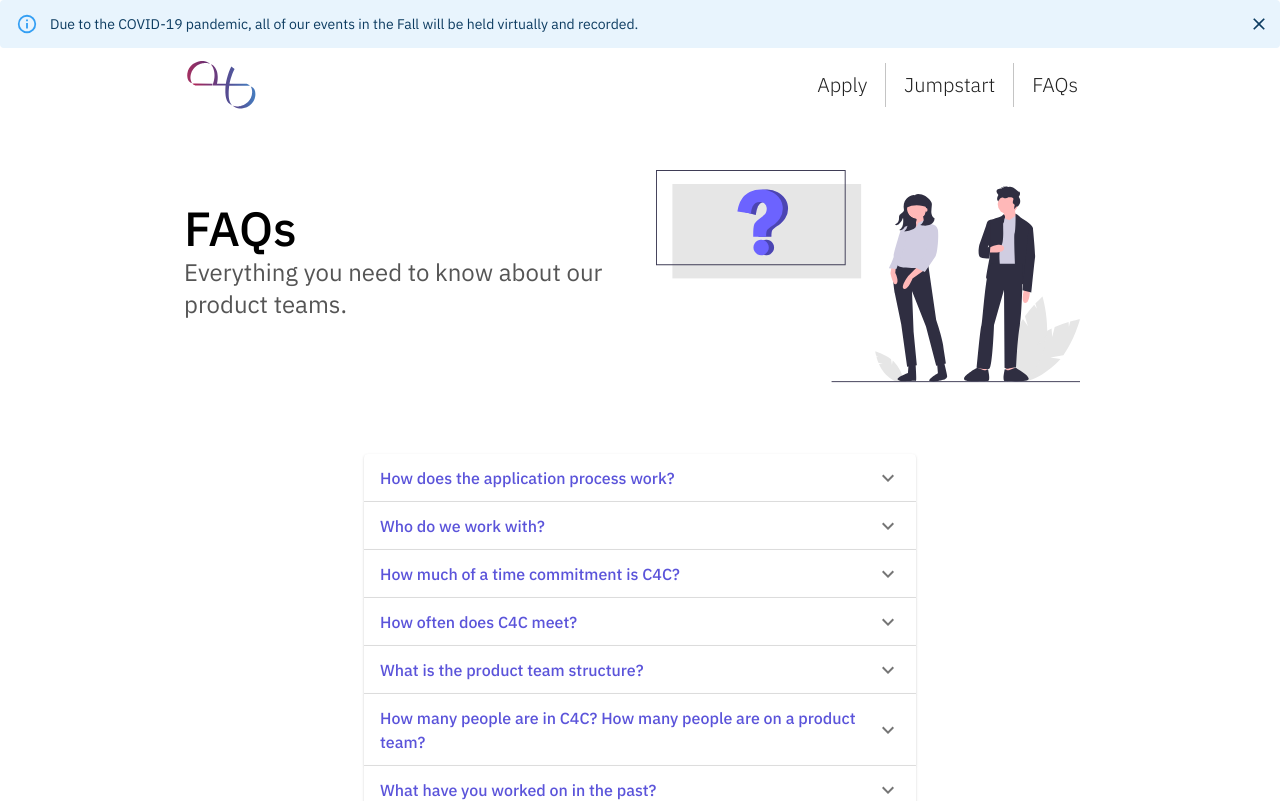
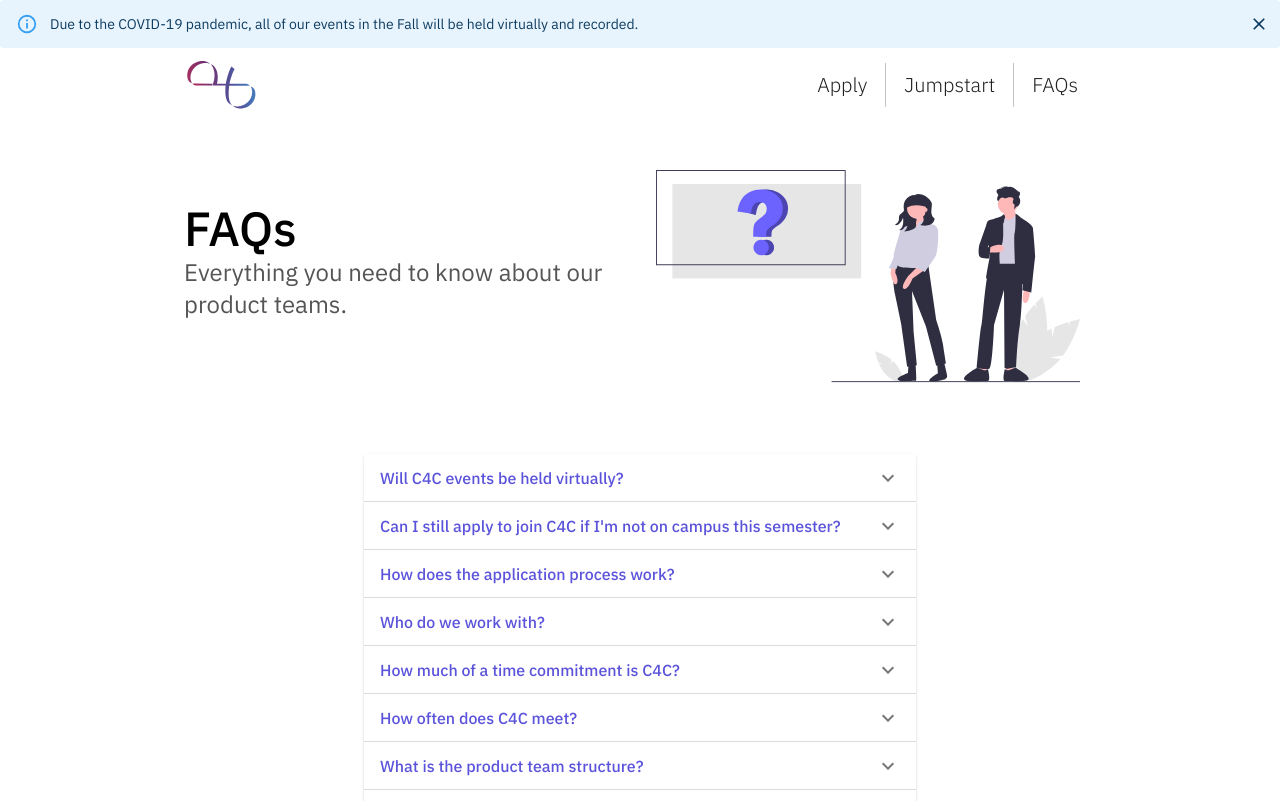
Before and after one commit to Code-4-Community/c4cneu.com, a React (Create React App) app: page /faq in a window 1280 px wide. Shown: the top 801 px of the page. Built offline with nearby package versions, Linux system fonts and the light colour scheme.

Commit message:
added to faq

```diff
--- a/src/components/FAQ.tsx
+++ b/src/components/FAQ.tsx
@@ -13,6 +13,15 @@ Every page must have a Helmet tag for SEO purposes.
 */
 
 const faq = [
+  {
+    title: 'Will C4C events be held virtually?',
+    body: 'Yes! All C4C events will be held virtually and recorded.',
+  },
+  {
+    title: "Can I still apply to join C4C if I'm not on campus this semester?",
+    body:
+      'Yes! Our product teams are now working fully remotely, so no matter where you are you can still join C4C and help the Boston community!',
+  },
   {
     title: 'How does the application process work?',
     body: (
```
